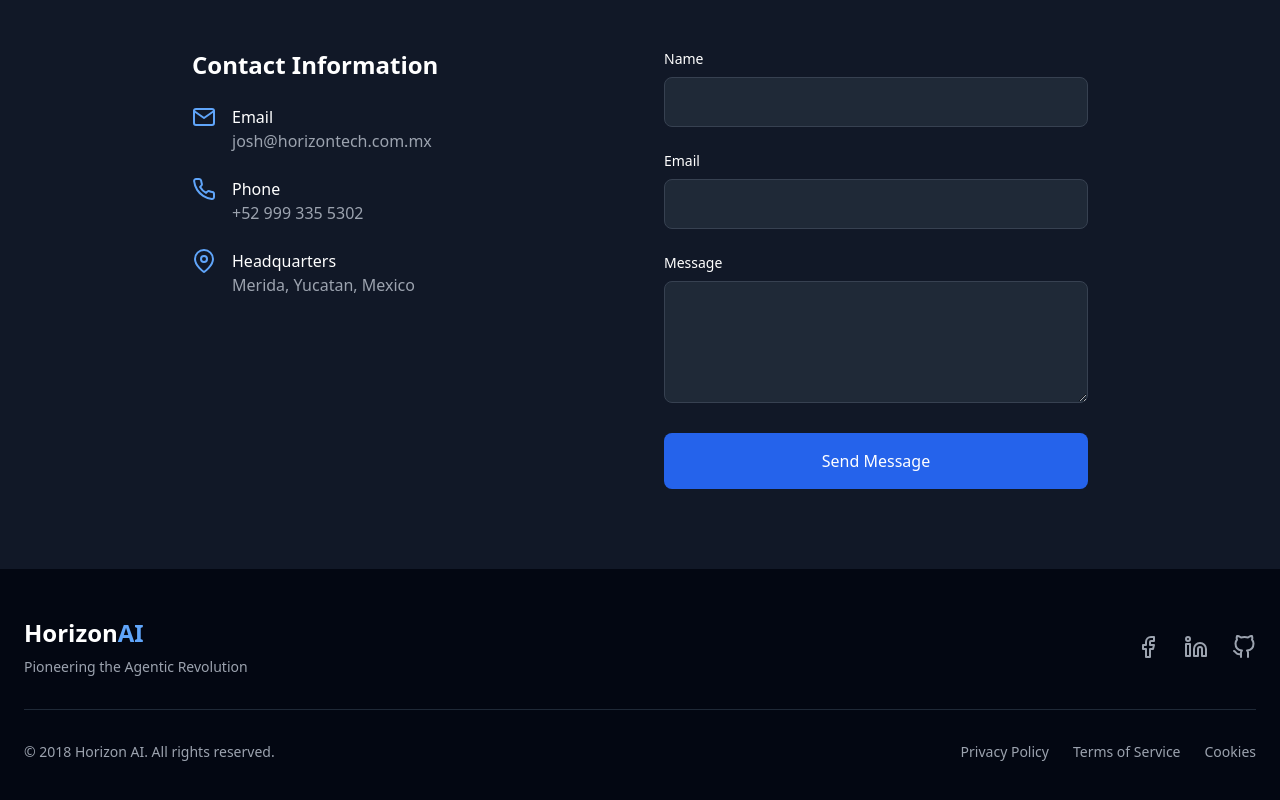
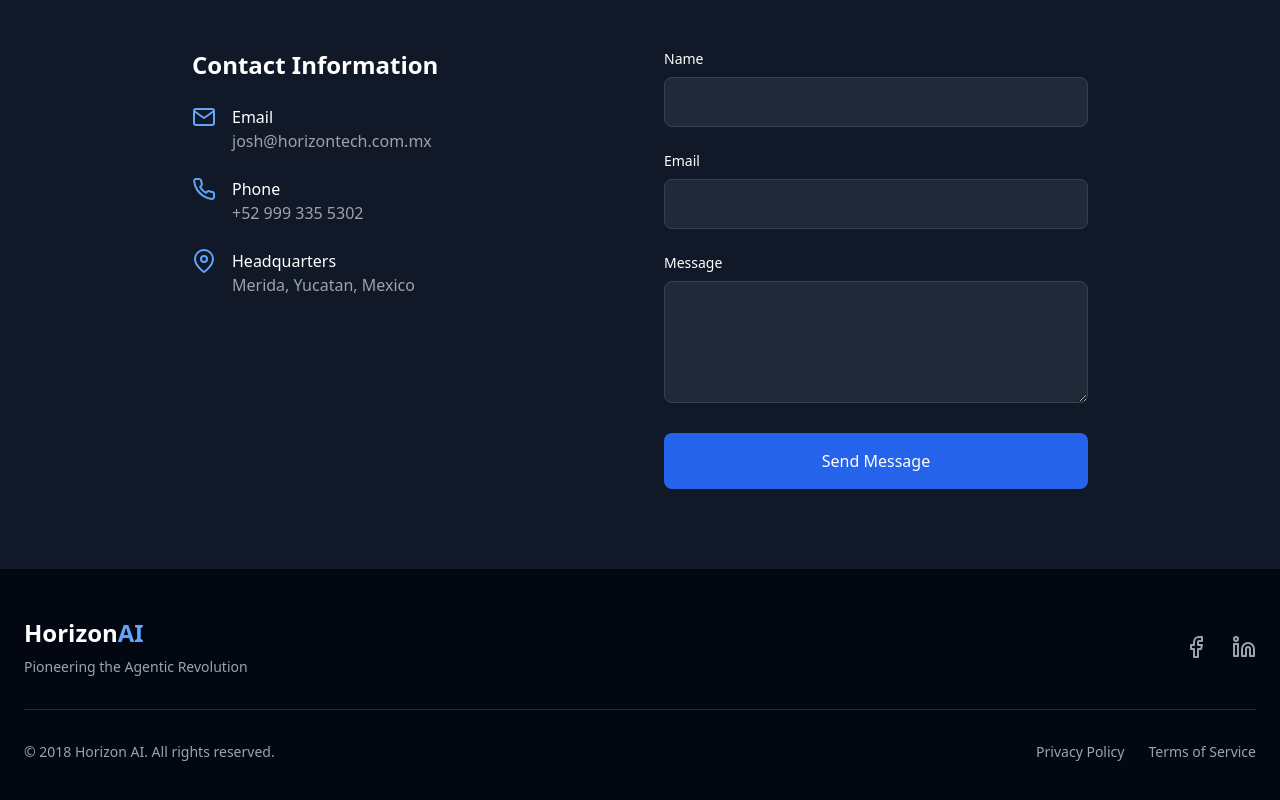
Before and after one commit to joshnorthcott/horizon, a plain HTML site: page index.html in a window 1280 px wide. Shown: the part 2523-3323 px from the top of the page. Drawn offline with nearby package versions, Linux system fonts and the light colour scheme.

Commit message:
remove cookies, git logo etc

```diff
--- a/index.html
+++ b/index.html
@@ -317,9 +317,6 @@
                     <a href="#" class="hover:text-blue-400 transition">
                         <i data-feather="linkedin"></i>
                     </a>
-                    <a href="#" class="hover:text-blue-400 transition">
-                        <i data-feather="github"></i>
-                    </a>
                 </div>
             </div>
             <div class="border-t border-gray-800 mt-8 pt-8 flex flex-col md:flex-row justify-between items-center">
@@ -327,7 +324,6 @@
                 <div class="flex space-x-6">
                     <a href="#" class="text-sm hover:text-blue-400 transition">Privacy Policy</a>
                     <a href="#" class="text-sm hover:text-blue-400 transition">Terms of Service</a>
-                    <a href="#" class="text-sm hover:text-blue-400 transition">Cookies</a>
                 </div>
             </div>
         </div>
```
